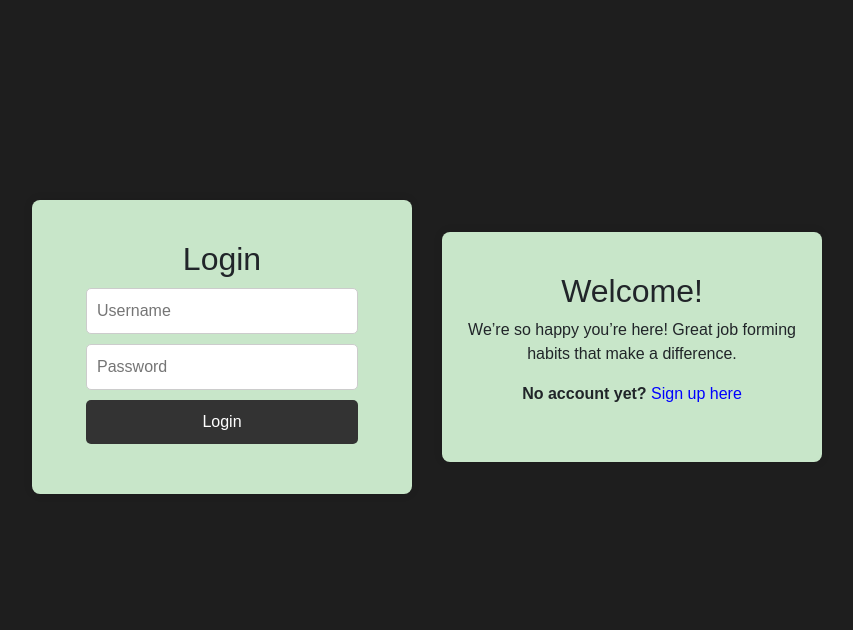
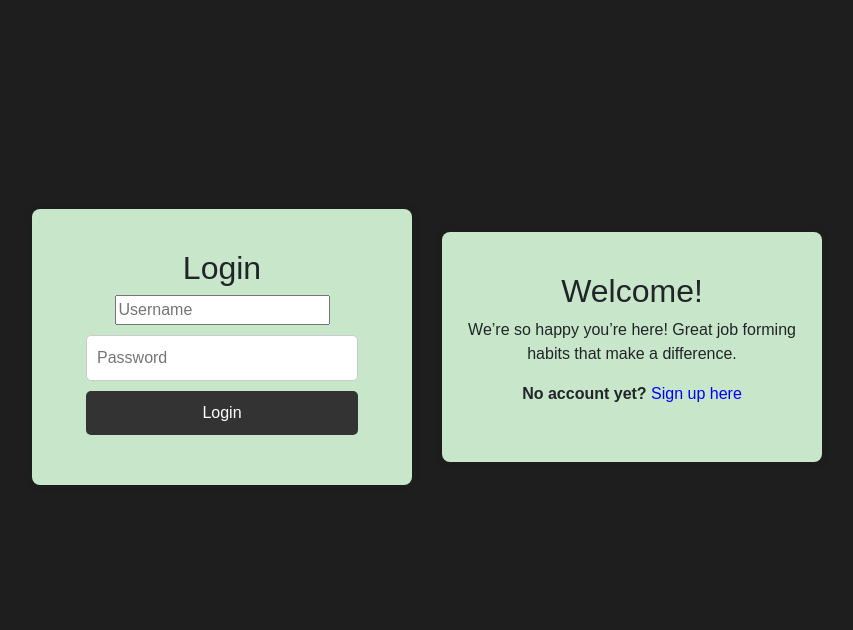
Before and after one commit to gpadberg/EcoConnect, a Flask app: page /login in a window 1280 px wide. Shown: the part 216-846 px from the top of the page, without its empty margins (213-1066 px from the left). Run offline with Flask 3, Linux system fonts and the light colour scheme.

Commit message:
Update login.css for text instead of email

```diff
--- a/static/login.css
+++ b/static/login.css
@@ -40,7 +40,7 @@ body, html {
 
 
 /* Form and Button Styles (For the Login Box) */
-.login-box form input[type="email"],
+.login-box form input[type="text"],
 .login-box form input[type="password"] {
     width: 80%; /* Adjusted width for input fields */
     margin: 10px auto; /* Centered and spaced the input fields */
```
